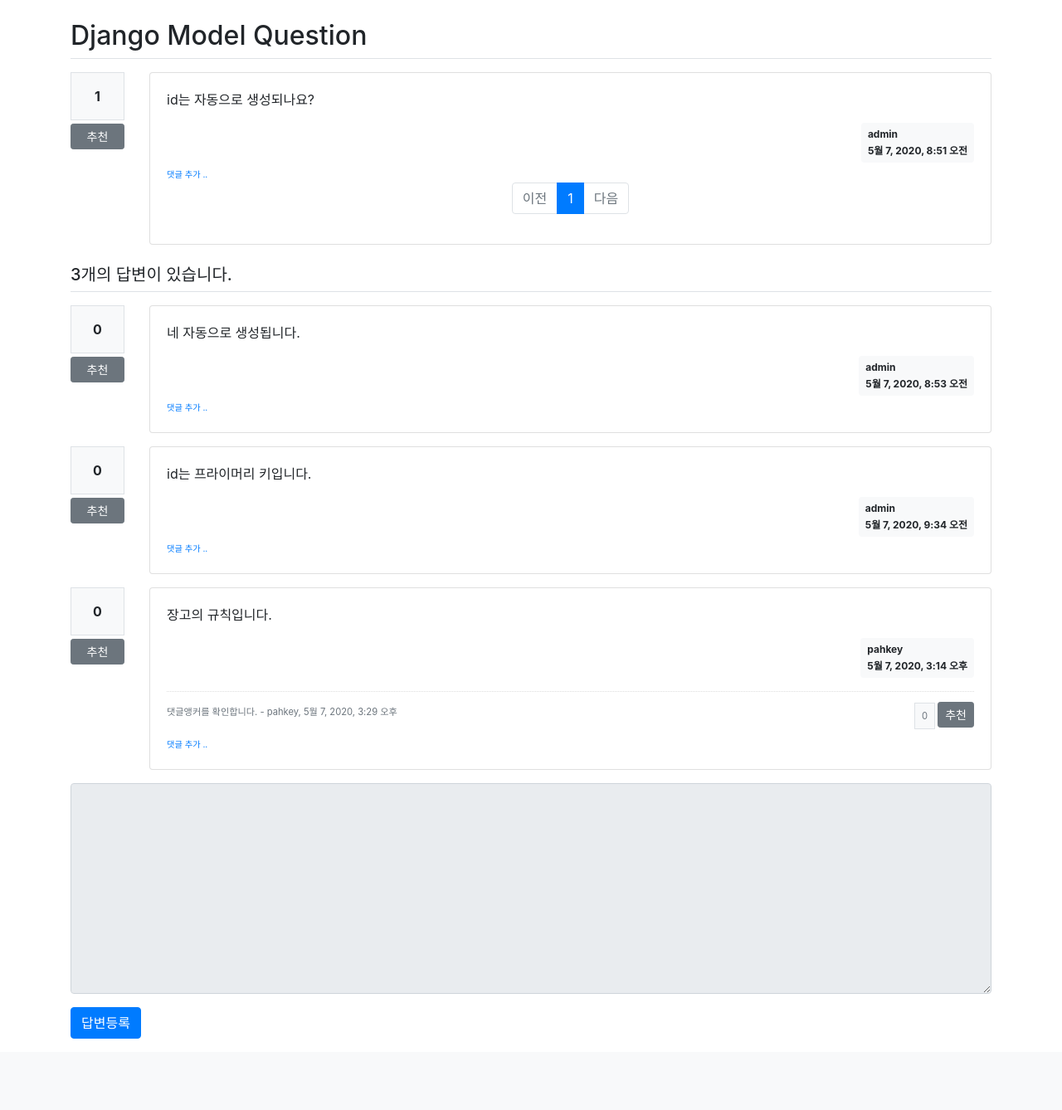
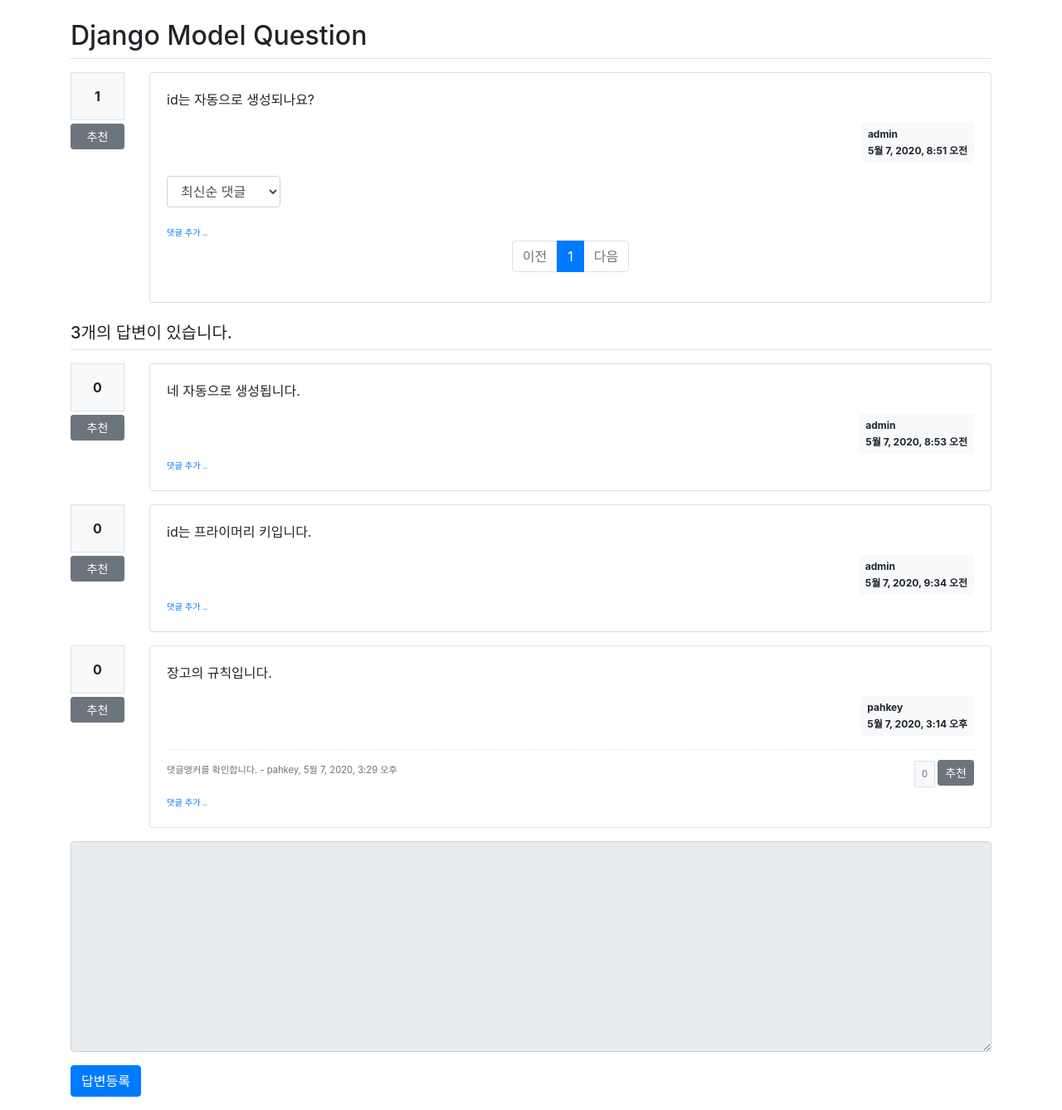
Before and after one commit to jimi567/Django-AD-Project, a Django app: page /pybo/2/ in a window 1280 px wide. Shown: the part 57-1395 px from the top of the page at 83% size. Before the commit the page ends 1309 px from the top, so only its background shows below. Run offline with Django 3.2, Linux system fonts and the light colour scheme; data comes from the database, SQL or seed files in the repository; both versions use the stored data as it was after the commit; some libraries are stand-ins or nearby versions.

Commit message:
요구사항 2 - 정렬기능

```diff
--- a/pybo/views/base_views.py
+++ b/pybo/views/base_views.py
@@ -44,10 +44,20 @@
     pybo 내용 출력
     """
     question = get_object_or_404(Question, pk=question_id)
-    comment_list = Comment.objects.all().filter(question = question)
+
     page = request.GET.get('page', '1')  # 페이지
+    so = request.GET.get('so', 'recent')  # 정렬 기준
+
+    # 정렬
+    if so == 'recommend':
+        comment_list = Comment.objects.filter(question=question, answer=None) \
+            .annotate(num_voter=Count('voter')) \
+            .order_by('-num_voter', '-create_date')
+    else:  # 최신순
+        comment_list = Comment.objects.filter(question=question, answer=None).order_by('-create_date')
+
     paginator = Paginator(comment_list, 8)  # 페이지당 8개씩 보여주기
     page_obj = paginator.get_page(page)
 
-    context = {'question': question, 'comment_list': page_obj}
+    context = {'question': question, 'comment_list': page_obj, 'so': so}
     return render(request, 'pybo/question_detail.html', context)
--- a/pybo/views/vote_views.py
+++ b/pybo/views/vote_views.py
@@ -30,6 +30,7 @@
         answer.voter.add(request.user)
     return redirect('pybo:detail', question_id=answer.question.id)
 
+
 @login_required(login_url='common:login')
 def vote_comment(request, comment_id):
     """
--- a/templates/pybo/question_detail.html
+++ b/templates/pybo/question_detail.html
@@ -1,4 +1,3 @@
-
 {% extends 'base.html' %}
 {% load pybo_filter %}
 {% block content %}
@@ -44,6 +43,15 @@
                     </div>
                     {% endif %}
                     <!-- 질문 댓글 Start -->
+
+                <div class="row justify-content-between my-3">
+                    <div class="col-2">
+                        <select class="form-control so">
+                            <option value="recent" {% if so == 'recent' %}selected{% endif %}>최신순 댓글</option>
+                            <option value="recommend" {% if so == 'recommend' %}selected{% endif %}>추천순 댓글</option>
+                        </select>
+                    </div>
+                </div>
                     {% if comment_list.paginator.count > 0 %}
                     <div class="mt-3">
                     {% for comment in comment_list %}
@@ -206,6 +214,10 @@
         <input type="submit" value="답변등록" class="btn btn-primary">
     </form>
 </div>
+<form id="searchForm" method="get" action="{% url 'pybo:detail' question.id %}">
+    <input type="hidden" id="page" name="page" value="{{ page }}">
+    <input type="hidden" id="so" name="so" value="{{ so }}">
+</form>
 {% endblock %}
 {% block script %}
 <script type='text/javascript'>
@@ -220,6 +232,11 @@
             location.href = $(this).data('uri');
         }
     });
+     $(".so").on('change', function() {
+        $("#so").val($(this).val());
+        $("#page").val(1);
+        $("#searchForm").submit();
+    });
 });
 </script>
 {% endblock %}
```
Also changed, not shown: db.sqlite3.
